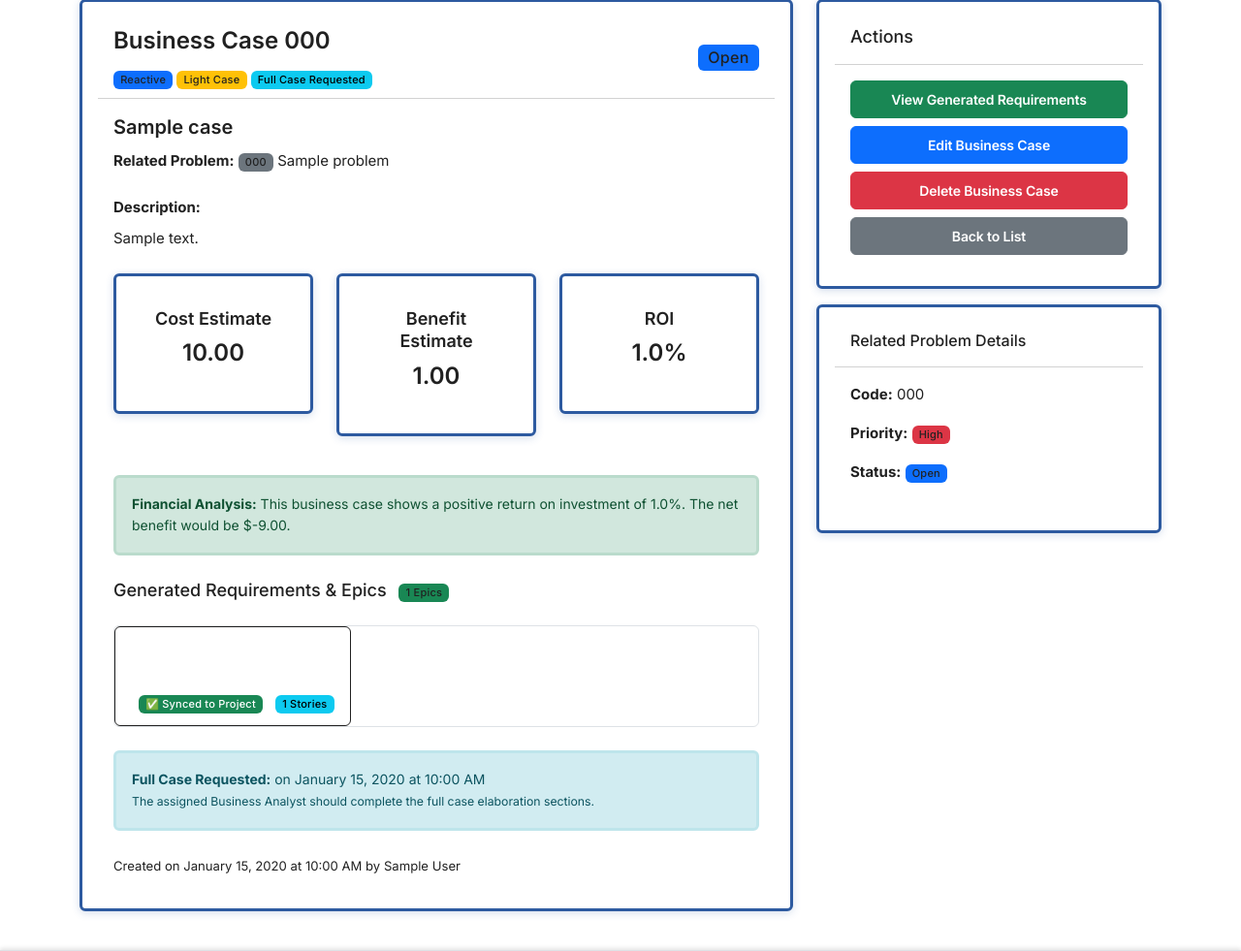
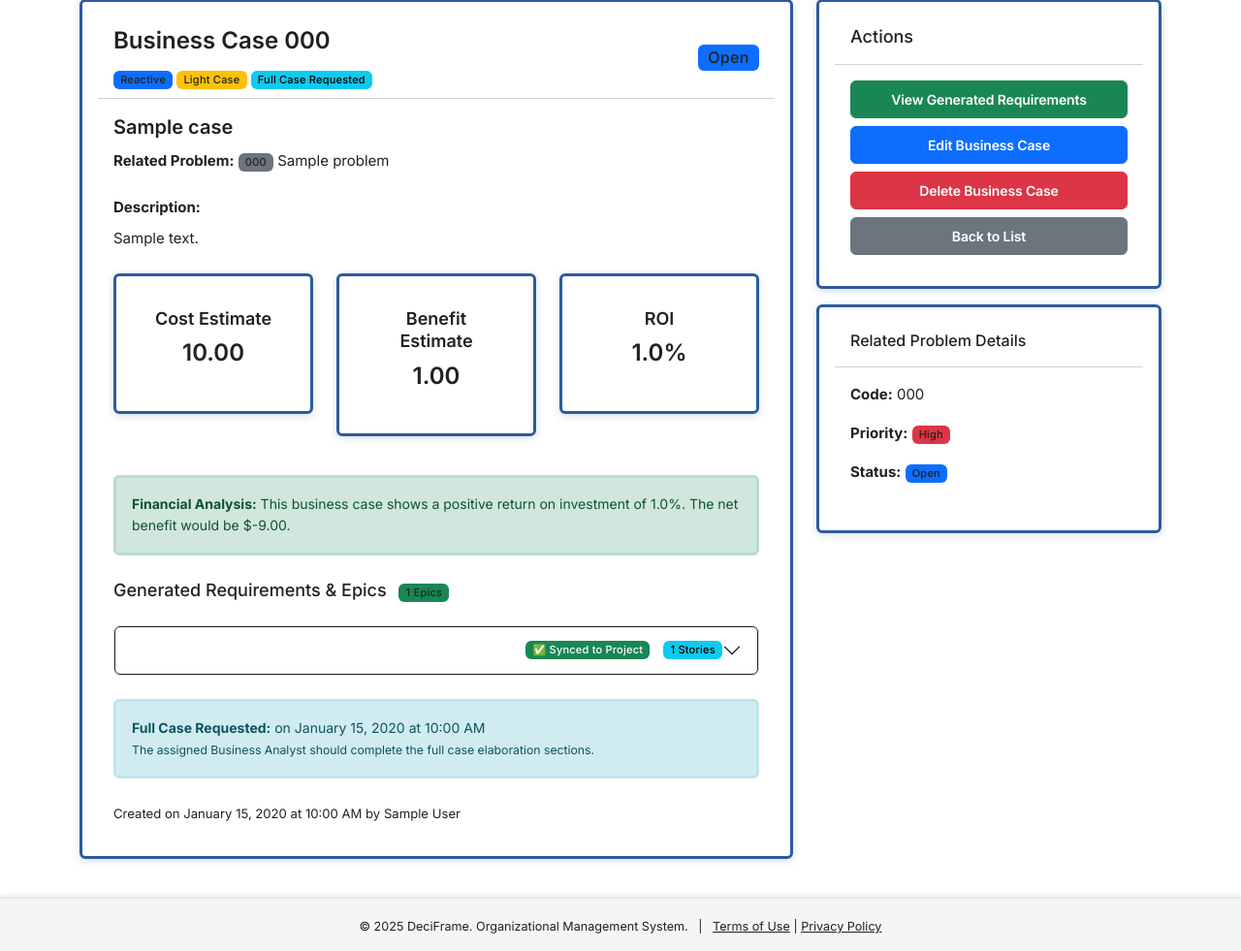
Before and after one commit to LamiKols/Deciframe, a Flask app: page /business/cases/1 in a window 1280 px wide. Shown: the part 128-1109 px from the top of the page at 97% size. Run offline with Flask 3, Linux system fonts and the light colour scheme; a user stored in the database is signed in; tables that the repository leaves empty hold one stand-in row (values such as "Sample post"); parts of the project's set-up code (start-up, migrations or seed data) failed here and were passed over.

Commit message:
Improve the appearance of epics by making their containers more uniform
Adjusts CSS to ensure accordion items have uniform widths and consistent styling in `button-text-fix.css`.

Replit-Commit-Author: Agent
Replit-Commit-Session-Id: a6ad3165-9f6d-453d-a608-58f0aa44d674
Replit-Commit-Screenshot-Url: https://storage.googleapis.com/screenshot-production-us-central1/c4e1ad38-307f-4d71-94e6-30cd0653fe47/391e4d96-6734-43e7-a828-dfd3985eb43b.jpg

```diff
--- a/static/css/button-text-fix.css
+++ b/static/css/button-text-fix.css
@@ -410,4 +410,32 @@ input[value*="Assign"] {
   flex-shrink: 0 !important;
   margin-left: 8px !important;
   white-space: nowrap !important;
+}
+
+/* Ensure uniform epic container widths */
+.accordion-item {
+  width: 100% !important;
+  margin-bottom: 8px !important;
+}
+
+.accordion-button {
+  width: 100% !important;
+  min-height: 50px !important;
+  display: flex !important;
+  align-items: center !important;
+  justify-content: space-between !important;
+}
+
+.accordion-item .accordion-button div:first-child {
+  flex: 1 !important;
+  min-width: 0 !important;
+  margin-right: 15px !important;
+  overflow: hidden !important;
+}
+
+.accordion-item .accordion-button div:last-child {
+  flex-shrink: 0 !important;
+  display: flex !important;
+  gap: 6px !important;
+  align-items: center !important;
 }Mon Jul  7 10:35:18 AM UTC 2025: Added alert text visibility fix
```
